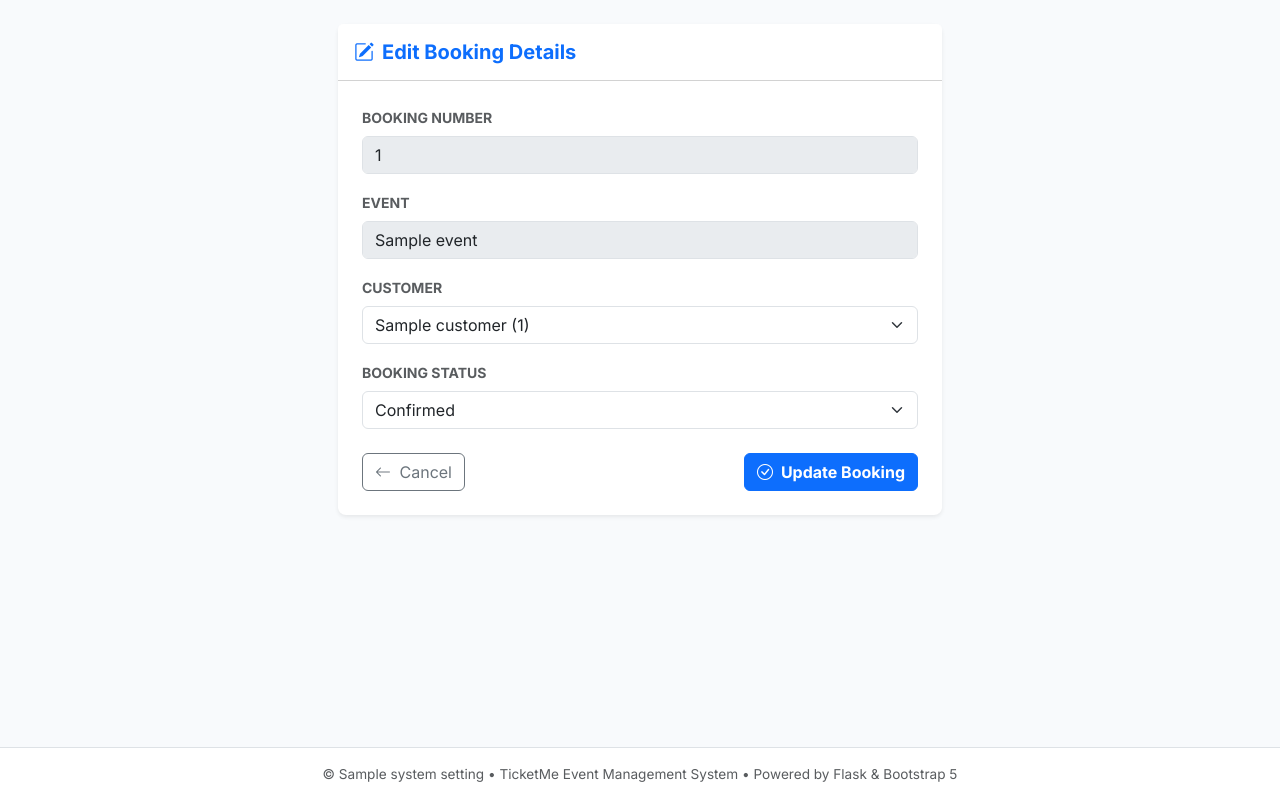
After one commit to kingenious0/ticketme, a Python web app: template app/templates/bookings/edit.html in a window 1280 px wide. The commit adds this page. Run offline with Jinja, Linux system fonts and the light colour scheme; the template is opened without the code that fills it: most values are stand-ins (such as "Sample title", 1, 10 or a date in 2020).

Commit message:
Update project files, guides, and features

```diff
--- /dev/null
+++ b/app/templates/bookings/edit.html
@@ -0,0 +1,62 @@
+{% extends "base.html" %}
+
+{% block title %}Edit Booking - TicketMe{% endblock %}
+{% block page_title %}Edit Booking: {{ booking.booking_number }}{% endblock %}
+
+{% block content %}
+<div class="row justify-content-center">
+  <div class="col-md-8 col-lg-6">
+    <div class="card border-0 shadow-sm rounded-3">
+      <div class="card-header bg-white py-3">
+        <h5 class="card-title fw-bold mb-0 text-primary">
+          <i class="bi bi-pencil-square me-2"></i>Edit Booking Details
+        </h5>
+      </div>
+      <div class="card-body p-4">
+        <form method="POST">
+          <input type="hidden" name="csrf_token" value="{{ csrf_token() }}">
+
+          <div class="mb-3">
+            <label class="form-label text-muted small text-uppercase fw-bold">Booking Number</label>
+            <input type="text" class="form-control" value="{{ booking.booking_number }}" disabled>
+          </div>
+
+          <div class="mb-3">
+            <label class="form-label text-muted small text-uppercase fw-bold">Event</label>
+            <input type="text" class="form-control" value="{{ booking.event.name }}" disabled>
+          </div>
+
+          <div class="mb-3">
+            <label class="form-label text-muted small text-uppercase fw-bold">Customer</label>
+            <select name="customer_id" class="form-select" required>
+              {% for customer in customers %}
+                <option value="{{ customer.id }}" {% if customer.id == booking.customer_id %}selected{% endif %}>
+                  {{ customer.name }} ({{ customer.phone_number }})
+                </option>
+              {% endfor %}
+            </select>
+          </div>
+
+          <div class="mb-3">
+            <label class="form-label text-muted small text-uppercase fw-bold">Booking Status</label>
+            <select name="status" class="form-select" required>
+              <option value="Pending" {% if booking.status == 'Pending' %}selected{% endif %}>Pending</option>
+              <option value="Confirmed" {% if booking.status == 'Confirmed' %}selected{% endif %}>Confirmed</option>
+              <option value="Cancelled" {% if booking.status == 'Cancelled' %}selected{% endif %}>Cancelled</option>
+            </select>
+          </div>
+
+          <div class="d-flex justify-content-between align-items-center mt-4">
+            <a href="{{ url_for('bookings.detail', booking_id=booking.id) }}" class="btn btn-outline-secondary">
+              <i class="bi bi-arrow-left me-1"></i> Cancel
+            </a>
+            <button type="submit" class="btn btn-primary fw-bold">
+              <i class="bi bi-check-circle me-1"></i> Update Booking
+            </button>
+          </div>
+        </form>
+      </div>
+    </div>
+  </div>
+</div>
+{% endblock %}
--- a/app/templates/bookings/index.html
+++ b/app/templates/bookings/index.html
@@ -73,6 +73,7 @@
                         </td>
                         <td class="text-end">
                             <a href="{{ url_for('bookings.detail', booking_id=b.id) }}" class="btn btn-sm btn-outline-info me-1"><i class="bi bi-eye"></i> View</a>
+                            <a href="{{ url_for('bookings.edit', booking_id=b.id) }}" class="btn btn-sm btn-outline-primary me-1"><i class="bi bi-pencil"></i> Edit</a>
                             {% if b.status == 'Pending' %}
                                 <a href="{{ url_for('payments.record', booking_id=b.id) }}" class="btn btn-sm btn-success fw-semibold me-1"><i class="bi bi-cash"></i> Record Payment</a>
                             {% endif %}
```
Also changed, not shown: app/bookings/routes.py (+22 -0 lines), seed.py (+33 -0 lines), 1 other file.
